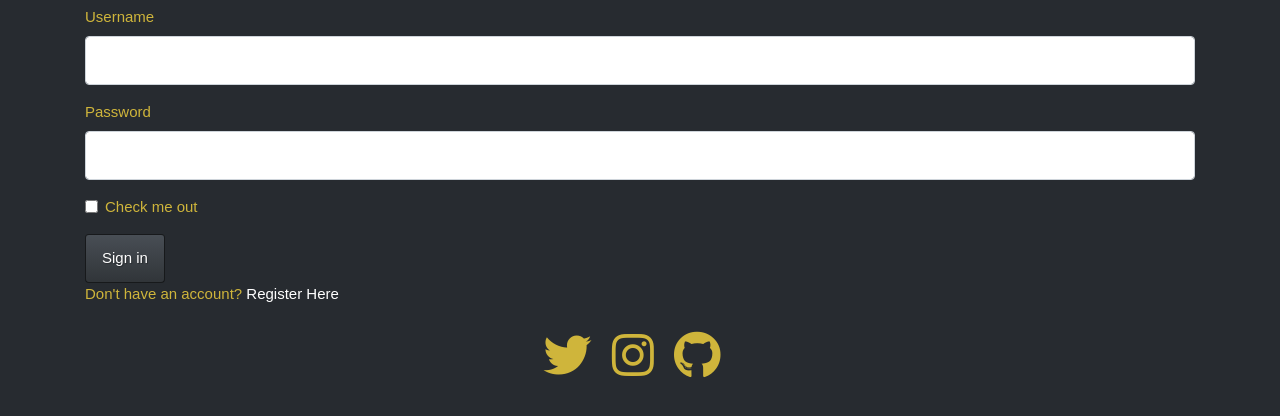
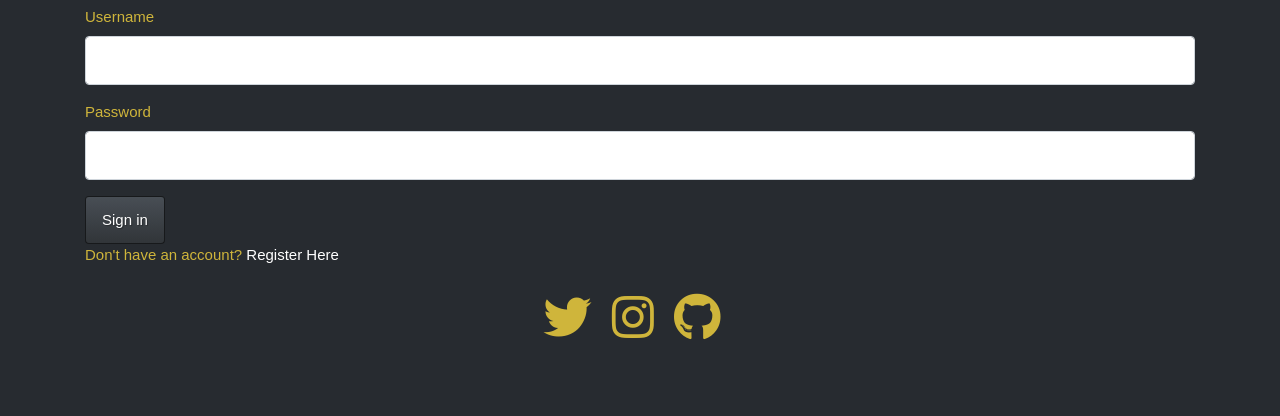
Before and after one commit to D0nni387/The-DND-Campfire, a Flask app: page /login in a window 1280 px wide. Shown: the part 254-670 px from the top of the page. Run offline with Flask 2, Linux system fonts and the light colour scheme; data that the repository does not hold is empty; some libraries are stand-ins or nearby versions; some web fonts are replaced.

Commit message:
removed unused check box

```diff
--- a/templates/components/login-form.html
+++ b/templates/components/login-form.html
@@ -10,10 +10,6 @@
         <label for="password">Password</label>
         <input type="password" class="form-control" name="password" id="password">
     </div>
-    <div class="form-group form-check">
-        <input type="checkbox" class="form-check-input" id="exampleCheck1">
-        <label class="form-check-label" for="exampleCheck1">Check me out</label>
-    </div>
     <button type="submit" class="btn btn-primary">Sign in</button>
 
 </form>
```
